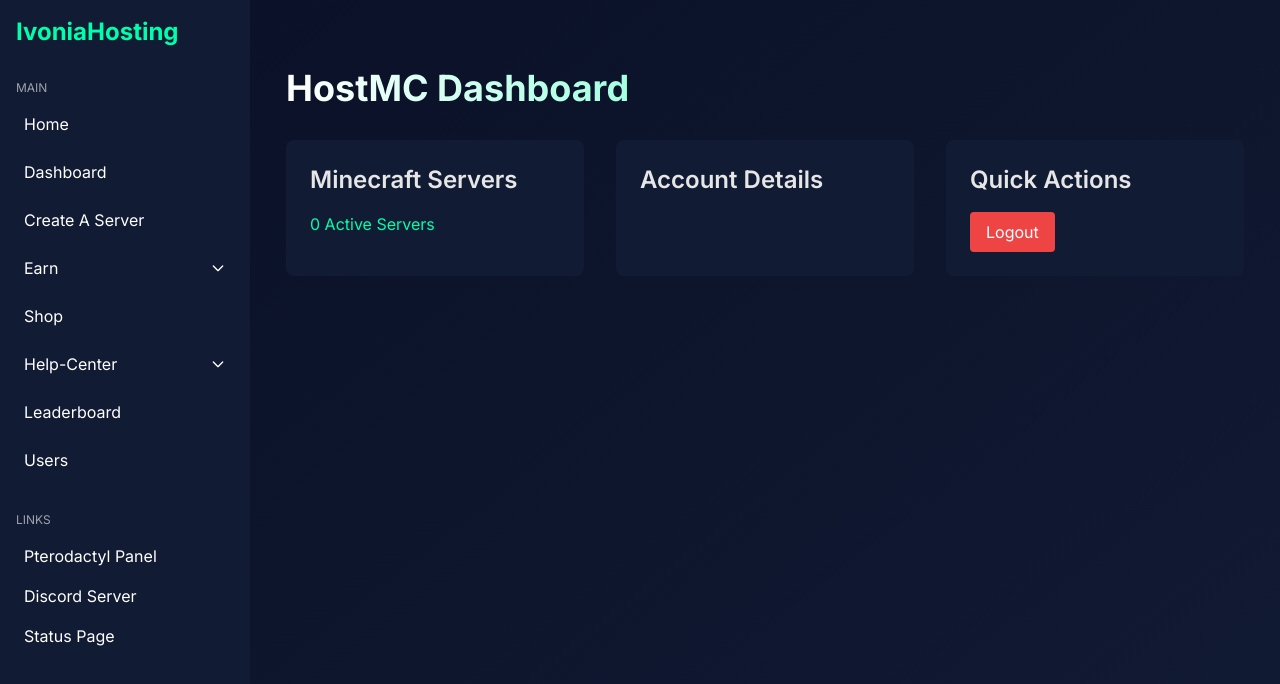
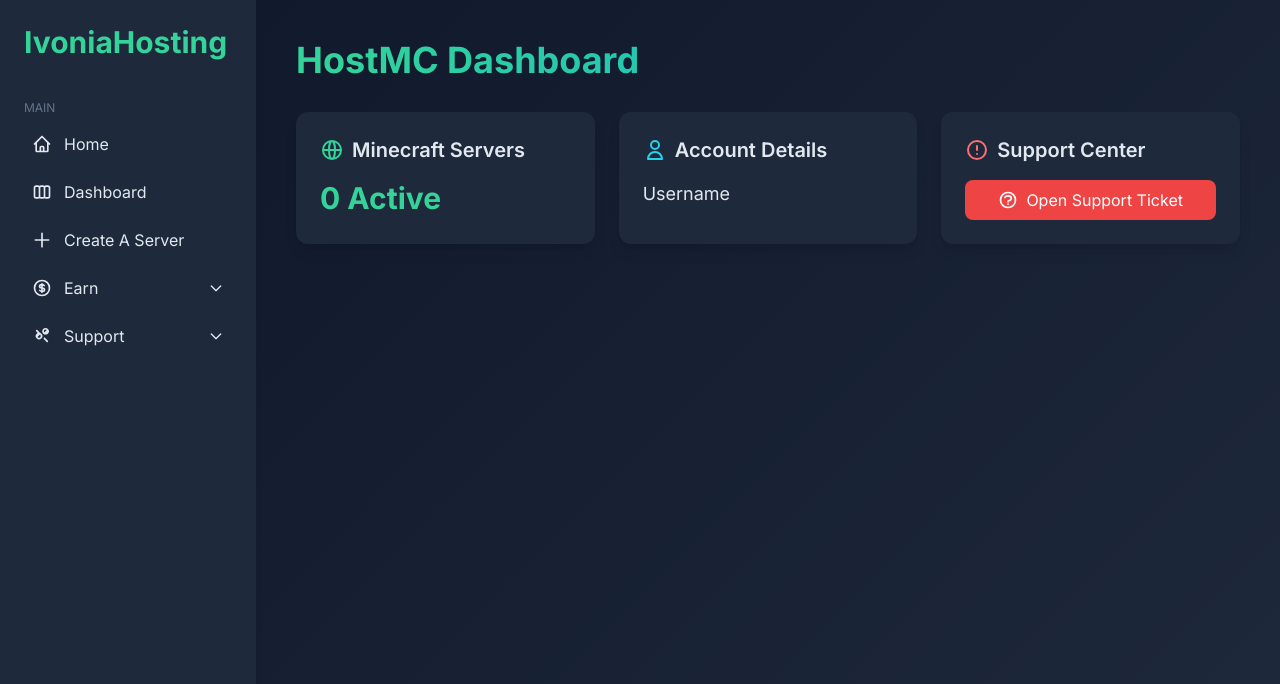
Before and after one commit to azelegendsofficial/ivoniahostingwebtemplates, a plain HTML site: page dashboard.html in a window 1280 px wide. Shown: the top 684 px of the page. Drawn offline with nearby package versions, Linux system fonts and the light colour scheme.

Commit message:
Update dashboard.html

```diff
--- a/dashboard.html
+++ b/dashboard.html
@@ -6,136 +6,206 @@
     <title>IvoniaHosting - Dashboard</title>
     <script src="https://cdn.tailwindcss.com"></script>
     <link href="https://fonts.googleapis.com/css2?family=Inter:wght@400;600;700&display=swap" rel="stylesheet">
+    <script src="https://cdn.jsdelivr.net/npm/alpinejs@3.x.x/dist/cdn.min.js" defer></script>
     <style>
         body {
             font-family: 'Inter', sans-serif;
-            background: linear-gradient(135deg, #0a1128, #121b34);
-            color: #e6e6e6;
+            background: linear-gradient(135deg, #0f172a, #1e293b);
+            color: #e2e8f0;
         }
         .sidebar {
-            background-color: #121b34;
-            width: 250px;
-            height: 100vh;
-            position: fixed;
-            left: 0;
-            top: 0;
-            overflow-y: auto;
+            background-color: #1e293b;
+            backdrop-filter: blur(10px);
+            box-shadow: 0 4px 6px rgba(0, 0, 0, 0.1);
         }
-        .content {
-            margin-left: 250px;
-            padding: 20px;
+        .nav-item {
+            transition: all 0.3s ease;
         }
-        .dropdown {
-            display: none;
-        }
-        .dropdown.active {
-            display: block;
+        .nav-item:hover {
+            transform: translateX(5px);
+            background-color: rgba(255, 255, 255, 0.1);
         }
     </style>
 </head>
-<body class="min-h-screen flex">
+<body
+    x-data="{
+        mobileMenuOpen: false,
+        activeDropdowns: {
+            earn: false,
+            helpCenter: false
+        },
+        toggleDropdown(dropdown) {
+            this.activeDropdowns[dropdown] = !this.activeDropdowns[dropdown];
+            Object.keys(this.activeDropdowns).forEach(key => {
+                if (key !== dropdown) this.activeDropdowns[key] = false;
+            });
+        }
+    }"
+    class="min-h-screen flex bg-slate-900 text-slate-200">
+
+    <!-- Mobile Menu Toggle -->
+    <button
+        @click="mobileMenuOpen = !mobileMenuOpen"
+        class="fixed z-50 top-4 right-4 md:hidden bg-slate-700 p-2 rounded-lg"
+    >
+        <svg x-show="!mobileMenuOpen" class="w-6 h-6" fill="none" stroke="currentColor" viewBox="0 0 24 24">
+            <path stroke-linecap="round" stroke-linejoin="round" stroke-width="2" d="M4 6h16M4 12h16M4 18h16"></path>
+        </svg>
+        <svg x-show="mobileMenuOpen" class="w-6 h-6" fill="none" stroke="currentColor" viewBox="0 0 24 24">
+            <path stroke-linecap="round" stroke-linejoin="round" stroke-width="2" d="M6 18L18 6M6 6l12 12"></path>
+        </svg>
+    </button>
+
     <!-- Sidebar -->
-    <div class="sidebar p-4 text-white">
-        <div class="mb-8">
-            <h2 class="text-2xl font-bold text-[#00ffab]">IvoniaHosting</h2>
+    <div
+        :class="{'hidden md:block': !mobileMenuOpen, 'block': mobileMenuOpen}"
+        class="fixed inset-y-0 left-0 w-64 sidebar p-6 overflow-y-auto z-40 transform md:translate-x-0 transition-transform"
+    >
+        <div class="mb-10">
+            <h2 class="text-3xl font-bold text-emerald-400">IvoniaHosting</h2>
         </div>
 
-        <!-- Main Navigation -->
-        <div class="space-y-2">
-            <h3 class="text-gray-400 uppercase text-xs mb-2">Main</h3>
-            <div class="sidebar-item cursor-pointer hover:bg-gray-700 p-2 rounded">
+        <nav class="space-y-2">
+            <h3 class="text-xs uppercase text-slate-500 mb-2">Main</h3>
+
+            <div class="nav-item p-2 rounded-lg cursor-pointer flex items-center space-x-3">
+                <svg class="w-5 h-5" fill="none" stroke="currentColor" viewBox="0 0 24 24">
+                    <path stroke-linecap="round" stroke-linejoin="round" stroke-width="2" d="M3 12l2-2m0 0l7-7 7 7M5 10v10a1 1 0 001 1h3m10-11l2 2m-2-2v10a1 1 0 01-1 1h-3m-6 0a1 1 0 001-1v-4a1 1 0 011-1h2a1 1 0 011 1v4a1 1 0 001 1m-6 0h6"></path>
+                </svg>
                 <span>Home</span>
             </div>
-            <div class="sidebar-item cursor-pointer hover:bg-gray-700 p-2 rounded">
+
+            <div class="nav-item p-2 rounded-lg cursor-pointer flex items-center space-x-3">
+                <svg class="w-5 h-5" fill="none" stroke="currentColor" viewBox="0 0 24 24">
+                    <path stroke-linecap="round" stroke-linejoin="round" stroke-width="2" d="M9 17V7m0 10a2 2 0 01-2 2H5a2 2 0 01-2-2V7a2 2 0 012-2h2a2 2 0 012 2m0 10a2 2 0 002 2h2a2 2 0 002-2M9 7a2 2 0 012-2h2a2 2 0 012 2m0 10V7m0 10a2 2 0 002 2h2a2 2 0 002-2V7a2 2 0 00-2-2h-2a2 2 0 00-2 2"></path>
+                </svg>
                 <span>Dashboard</span>
             </div>
-            <div class="sidebar-item cursor-pointer hover:bg-gray-700 p-2 rounded">
+
+            <div class="nav-item p-2 rounded-lg cursor-pointer flex items-center space-x-3">
+                <svg class="w-5 h-5" fill="none" stroke="currentColor" viewBox="0 0 24 24">
+                    <path stroke-linecap="round" stroke-linejoin="round" stroke-width="2" d="M12 4v16m8-8H4"></path>
+                </svg>
                 <span>Create A Server</span>
             </div>
 
             <!-- Earn Dropdown -->
             <div class="relative">
-                <div id="earn-toggle" class="sidebar-item cursor-pointer hover:bg-gray-700 p-2 rounded flex justify-between items-center">
-                    <span>Earn</span>
-                    <svg id="earn-dropdown-icon" class="w-4 h-4" fill="none" stroke="currentColor" viewBox="0 0 24 24" xmlns="http://www.w3.org/2000/svg">
+                <div
+                    @click="toggleDropdown('earn')"
+                    class="nav-item p-2 rounded-lg cursor-pointer flex items-center justify-between"
+                >
+                    <div class="flex items-center space-x-3">
+                        <svg class="w-5 h-5" fill="none" stroke="currentColor" viewBox="0 0 24 24">
+                            <path stroke-linecap="round" stroke-linejoin="round" stroke-width="2" d="M12 8c-1.657 0-3 .895-3 2s1.343 2 3 2 3 .895 3 2-1.343 2-3 2m0-8c1.11 0 2.08.402 2.599 1M12 8V7m0 1v8m0 0v1m0-1c-1.11 0-2.08-.402-2.599-1M21 12a9 9 0 11-18 0 9 9 0 0118 0z"></path>
+                        </svg>
+                        <span>Earn</span>
+                    </div>
+                    <svg
+                        :class="{'rotate-180': activeDropdowns.earn}"
+                        class="w-4 h-4 transition-transform"
+                        fill="none" stroke="currentColor" viewBox="0 0 24 24"
+                    >
                         <path stroke-linecap="round" stroke-linejoin="round" stroke-width="2" d="M19 9l-7 7-7-7"></path>
                     </svg>
                 </div>
-                <div id="earn-dropdown" class="dropdown bg-gray-800 rounded mt-2">
-                    <div class="p-2 hover:bg-gray-700">AFK</div>
-                    <div class="p-2 hover:bg-gray-700">Redeem</div>
+                <div
+                    x-show="activeDropdowns.earn"
+                    x-transition
+                    class="bg-slate-800 rounded-lg mt-2 overflow-hidden"
+                >
+                    <div class="p-2 hover:bg-slate-700 cursor-pointer">AFK</div>
+                    <div class="p-2 hover:bg-slate-700 cursor-pointer">Redeem</div>
                 </div>
             </div>
 
-            <div class="sidebar-item cursor-pointer hover:bg-gray-700 p-2 rounded">
-                <span>Shop</span>
-            </div>
-
-            <!-- Help Center Dropdown -->
+            <!-- Support Dropdown -->
             <div class="relative">
-                <div id="help-toggle" class="sidebar-item cursor-pointer hover:bg-gray-700 p-2 rounded flex justify-between items-center">
-                    <span>Help-Center</span>
-                    <svg id="help-dropdown-icon" class="w-4 h-4" fill="none" stroke="currentColor" viewBox="0 0 24 24" xmlns="http://www.w3.org/2000/svg">
+                <div
+                    @click="toggleDropdown('helpCenter')"
+                    class="nav-item p-2 rounded-lg cursor-pointer flex items-center justify-between"
+                >
+                    <div class="flex items-center space-x-3">
+                        <svg class="w-5 h-5" fill="none" stroke="currentColor" viewBox="0 0 24 24">
+                            <path stroke-linecap="round" stroke-linejoin="round" stroke-width="2" d="M18.364 5.636l-3.536 3.536m0 5.656l3.536 3.536M9.172 9.172L5.636 5.636m3.536 3.536l-3.536 3.536m8.486-8.486a3 3 0 104.243 4.243 3 3 0 00-4.243-4.243zm-3.536 9.9a3 3 0 11-4.243-4.243 3 3 0 014.243 4.242z"></path>
+                        </svg>
+                        <span>Support</span>
+                    </div>
+                    <svg
+                        :class="{'rotate-180': activeDropdowns.helpCenter}"
+                        class="w-4 h-4 transition-transform"
+                        fill="none" stroke="currentColor" viewBox="0 0 24 24"
+                    >
                         <path stroke-linecap="round" stroke-linejoin="round" stroke-width="2" d="M19 9l-7 7-7-7"></path>
                     </svg>
                 </div>
-                <div id="help-dropdown" class="dropdown bg-gray-800 rounded mt-2">
-                    <div class="p-2 hover:bg-gray-700">Home</div>
-                    <div class="p-2 hover:bg-gray-700">Ticket</div>
-                    <div class="p-2 hover:bg-gray-700">Terms of Service</div>
-                    <div class="p-2 hover:bg-gray-700">Privacy Policy</div>
+                <div
+                    x-show="activeDropdowns.helpCenter"
+                    x-transition
+                    class="bg-slate-800 rounded-lg mt-2 overflow-hidden"
+                >
+                    <div class="p-2 hover:bg-slate-700 cursor-pointer">Open Ticket</div>
+                    <div class="p-2 hover:bg-slate-700 cursor-pointer">FAQ</div>
+                    <div class="p-2 hover:bg-slate-700 cursor-pointer">Contact Us</div>
                 </div>
             </div>
-
-            <div class="sidebar-item cursor-pointer hover:bg-gray-700 p-2 rounded">
-                <span>Leaderboard</span>
-            </div>
-            <div class="sidebar-item cursor-pointer hover:bg-gray-700 p-2 rounded">
-                <span>Users</span>
-            </div>
-        </div>
-
-        <!-- Links Section -->
-        <div class="mt-8">
-            <h3 class="text-gray-400 uppercase text-xs mb-2">Links</h3>
-            <div class="sidebar-item cursor-pointer hover:bg-gray-700 p-2 rounded">
-                <span>Pterodactyl Panel</span>
-            </div>
-            <div class="sidebar-item cursor-pointer hover:bg-gray-700 p-2 rounded">
-                <span>Discord Server</span>
-            </div>
-            <div class="sidebar-item cursor-pointer hover:bg-gray-700 p-2 rounded">
-                <span>Status Page</span>
-            </div>
-        </div>
+        </nav>
     </div>
 
-    <!-- Content Area -->
-    <div class="content flex-1 bg-gradient-to-br from-[#0a1128] to-[#121b34] min-h-screen">
-        <div class="container mx-auto px-4 py-12">
-            <h1 class="text-4xl font-bold mb-8 text-transparent bg-clip-text bg-gradient-to-r from-white to-[#00ffab]">
+    <!-- Main Content -->
+    <main class="md:ml-64 flex-1 p-6 md:p-10 transition-all">
+        <div class="max-w-6xl mx-auto">
+            <h1 class="text-4xl font-bold mb-8 text-transparent bg-clip-text bg-gradient-to-r from-emerald-400 to-cyan-500">
                 HostMC Dashboard
             </h1>
 
-            <div class="grid md:grid-cols-3 gap-8">
-                <div class="bg-[#121b34] p-6 rounded-lg">
-                    <h2 class="text-2xl font-semibold mb-4">Minecraft Servers</h2>
-                    <p class="text-[#00ffab]">0 Active Servers</p>
+            <div class="grid md:grid-cols-3 gap-6">
+                <div class="bg-slate-800 p-6 rounded-xl shadow-lg hover:shadow-xl transition-all">
+                    <h2 class="text-xl font-semibold mb-4 flex items-center space-x-2">
+                        <svg class="w-6 h-6 text-emerald-400" fill="none" stroke="currentColor" viewBox="0 0 24 24">
+                            <path stroke-linecap="round" stroke-linejoin="round" stroke-width="2" d="M21 12a9 9 0 01-9 9m9-9a9 9 0 00-9-9m9 9H3m9 9a9 9 0 01-9-9m9 9c1.657 0 3-4.03 3-9s-1.343-9-3-9m0 18c-1.657 0-3-4.03-3-9s1.343-9 3-9m-9 9a9 9 0 019-9"></path>
+                        </svg>
+                        <span>Minecraft Servers</span>
+                    </h2>
+                    <div class="text-3xl font-bold text-emerald-400">0 Active</div>
                 </div>
 
-                <div class="bg-[#121b34] p-6 rounded-lg">
-                    <h2 class="text-2xl font-semibold mb-4">Account Details</h2>
-                    <p id="usernameDisplay"></p>
+                <div class="bg-slate-800 p-6 rounded-xl shadow-lg hover:shadow-xl transition-all">
+                    <h2 class="text-xl font-semibold mb-4 flex items-center space-x-2">
+                        <svg class="w-6 h-6 text-cyan-400" fill="none" stroke="currentColor" viewBox="0 0 24 24">
+                            <path stroke-linecap="round" stroke-linejoin="round" stroke-width="2" d="M16 7a4 4 0 11-8 0 4 4 0 018 0zM12 14a7 7 0 00-7 7h14a7 7 0 00-7-7z"></path>
+                        </svg>
+                        <span>Account Details</span>
+                    </h2>
+                    <div id="usernameDisplay" class="text-lg font-medium">Username</div>
                 </div>
 
-                <div class="bg-[#121b34] p-6 rounded-lg">
-                    <h2 class="text-2xl font-semibold mb-4">Quick Actions</h2>
-                    <button onclick="logout()" class="bg-red-500 text-white px-4 py-2 rounded hover:bg-red-600">
-                        Logout
+                <div class="bg-slate-800 p-6 rounded-xl shadow-lg hover:shadow-xl transition-all">
+                    <h2 class="text-xl font-semibold mb-4 flex items-center space-x-2">
+                        <svg class="w-6 h-6 text-red-400" fill="none" stroke="currentColor" viewBox="0 0 24 24">
+                            <path stroke-linecap="round" stroke-linejoin="round" stroke-width="2" d="M12 8v4m0 4h.01M21 12a9 9 0 11-18 0 9 9 0 0118 0z"></path>
+                        </svg>
+                        <span>Support Center</span>
+                    </h2>
+                    <button
+                        onclick="openSupportTicket()"
+                        class="w-full mt-2 bg-red-500 text-white px-4 py-2 rounded-lg hover:bg-red-600 transition-colors flex items-center justify-center space-x-2"
+                    >
+                        <svg class="w-5 h-5" fill="none" stroke="currentColor" viewBox="0 0 24 24">
+                            <path stroke-linecap="round" stroke-linejoin="round" stroke-width="2" d="M8.228 9c.549-1.165 2.03-2 3.772-2 2.21 0 4 1.343 4 3 0 1.4-1.278 2.575-3.006 2.907-.542.104-.994.54-.994 1.093m0 3h.01M21 12a9 9 0 11-18 0 9 9 0 0118 0z"></path>
+                        </svg>
+                        <span>Open Support Ticket</span>
                     </button>
                 </div>
             </div>
         </div>
-    </div>
+    </main>
+
+    <script>
+        function openSupportTicket() {
+            // Placeholder for support ticket logic
+            alert('Support ticket system coming soon!');
+        }
+    </script>
 </body>
 </html>
```
